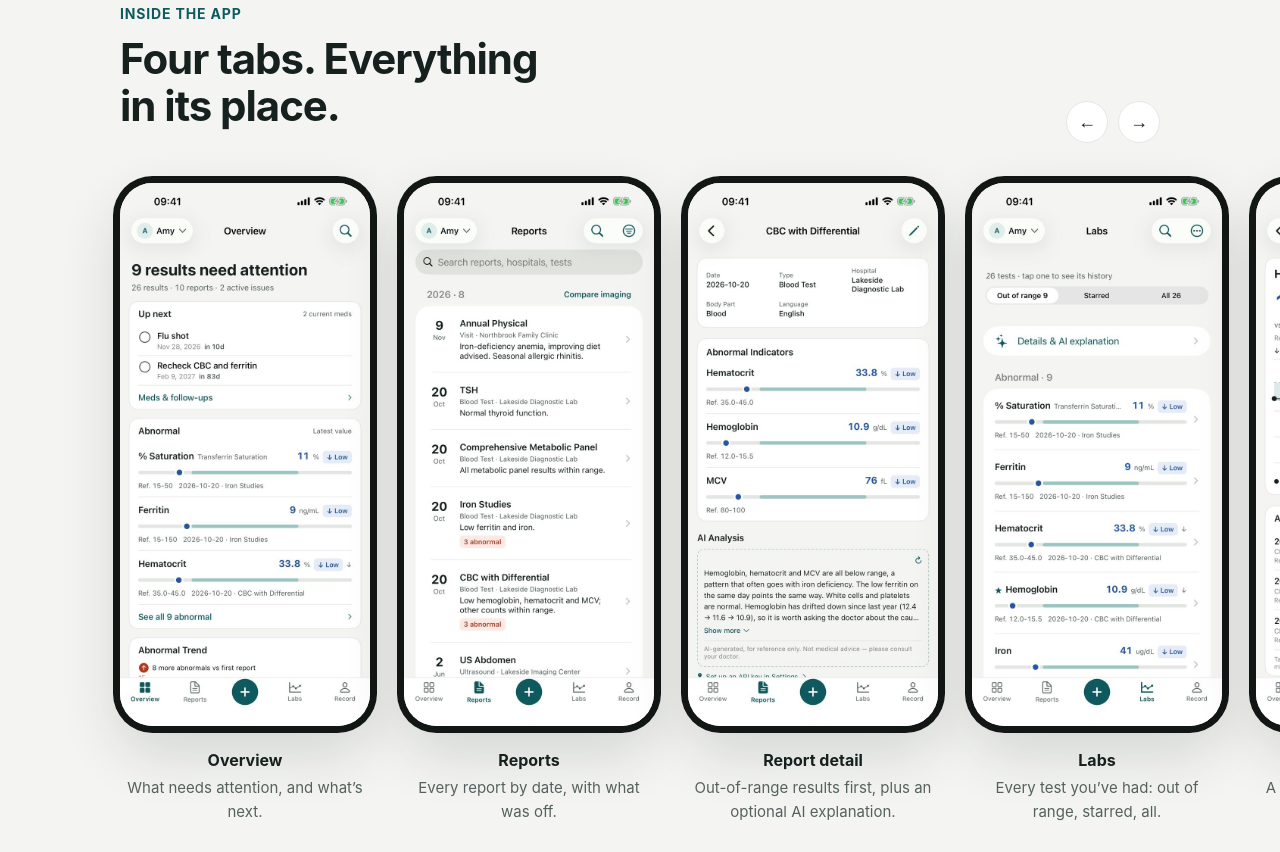
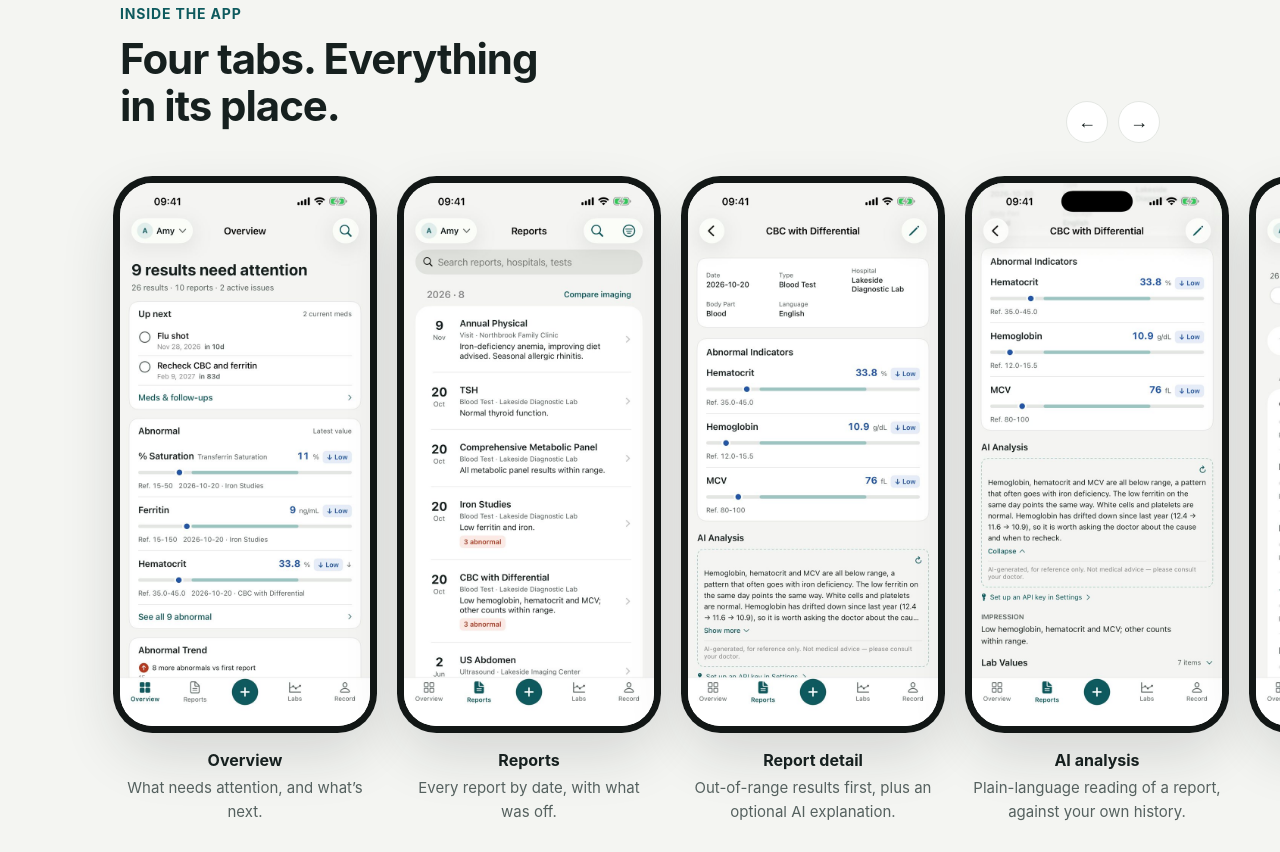
Before and after one commit to Eylon-Liu/portfolio, a plain HTML site: page familyvitals/index.html in a window 1280 px wide. Shown: the part 1368-2220 px from the top of the page. Drawn offline with Linux system fonts and the light colour scheme.

Commit message:
FamilyVitals page: AI analysis screen in the gallery
Co-Authored-By: Claude Opus 5.5 <noreply@anthropic.com>

```diff
--- a/familyvitals/index.html
+++ b/familyvitals/index.html
@@ -348,6 +348,10 @@ footer .wrap span:first-child { margin-right: auto; }
       <div class="phone"><img data-l="en" src="screenshots/en/3-report-detail.jpg" alt="Report detail with abnormal results and an AI explanation" width="660" height="1434" loading="lazy"><img data-l="zh" src="screenshots/zh/3-report-detail.jpg" alt="报告详情" width="660" height="1434" loading="lazy"></div>
       <figcaption><b data-l="en">Report detail</b><b data-l="zh">报告详情</b><span data-l="en">Out-of-range results first, plus an optional AI explanation.</span><span data-l="zh">异常指标排在前面，可选 AI 解读。</span></figcaption>
     </figure>
+    <figure data-l="en">
+      <div class="phone"><img src="screenshots/en/ai-analysis.jpg" alt="AI analysis of a blood count: low hemoglobin, hematocrit and MCV read together, with the trend since last year" width="660" height="1434" loading="lazy"></div>
+      <figcaption><b>AI analysis</b><span>Plain-language reading of a report, against your own history.</span></figcaption>
+    </figure>
     <figure>
       <div class="phone"><img data-l="en" src="screenshots/en/4-labs.jpg" alt="Labs tab: out of range, starred, all" width="660" height="1434" loading="lazy"><img data-l="zh" src="screenshots/zh/4-labs.jpg" alt="指标" width="660" height="1434" loading="lazy"></div>
       <figcaption><b data-l="en">Labs</b><b data-l="zh">指标</b><span data-l="en">Every test you’ve had: out of range, starred, all.</span><span data-l="zh">所有化验项：异常、关注、全部。</span></figcaption>
```
Also changed, not shown: familyvitals/screenshots/en/ai-analysis.jpg (added).
